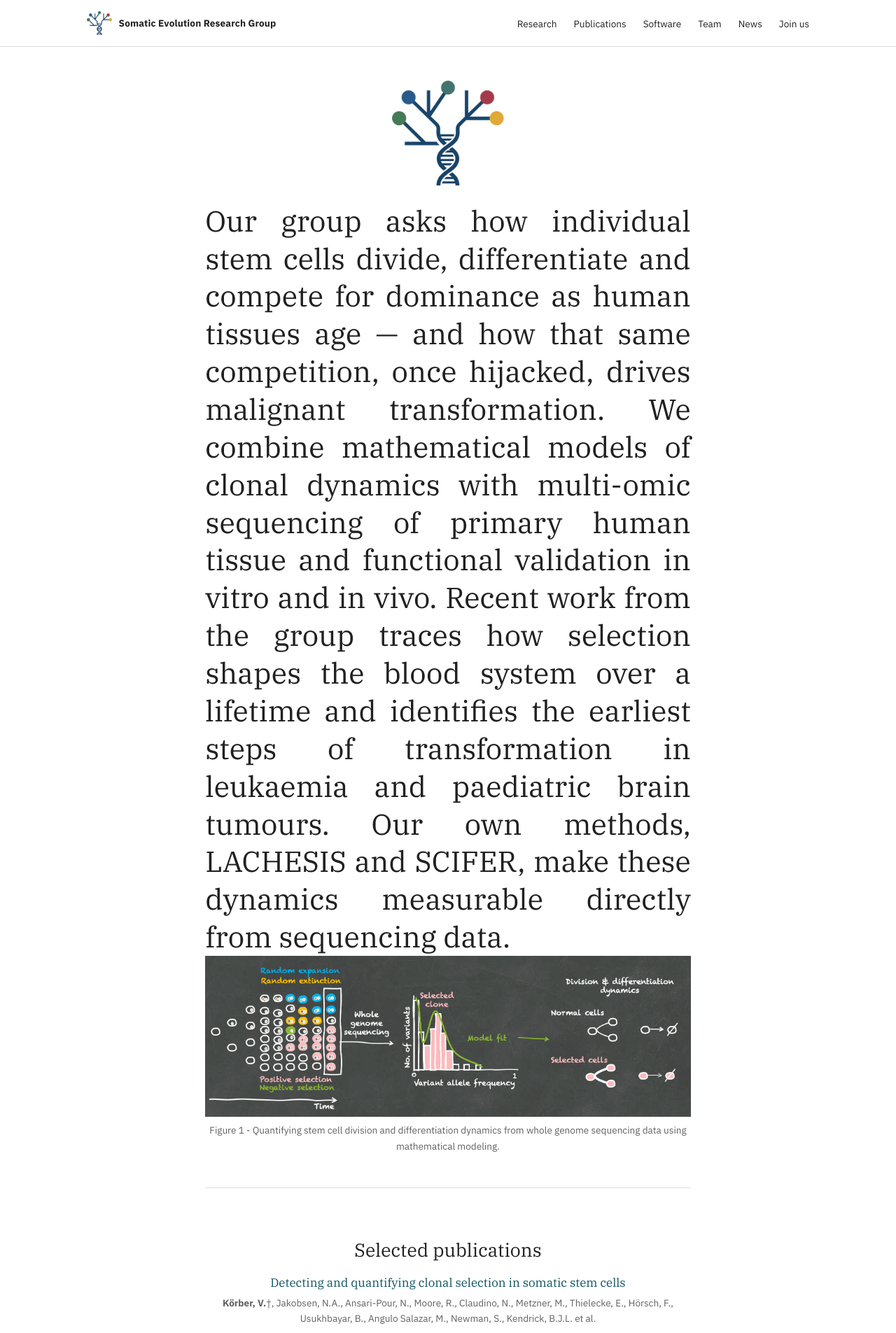
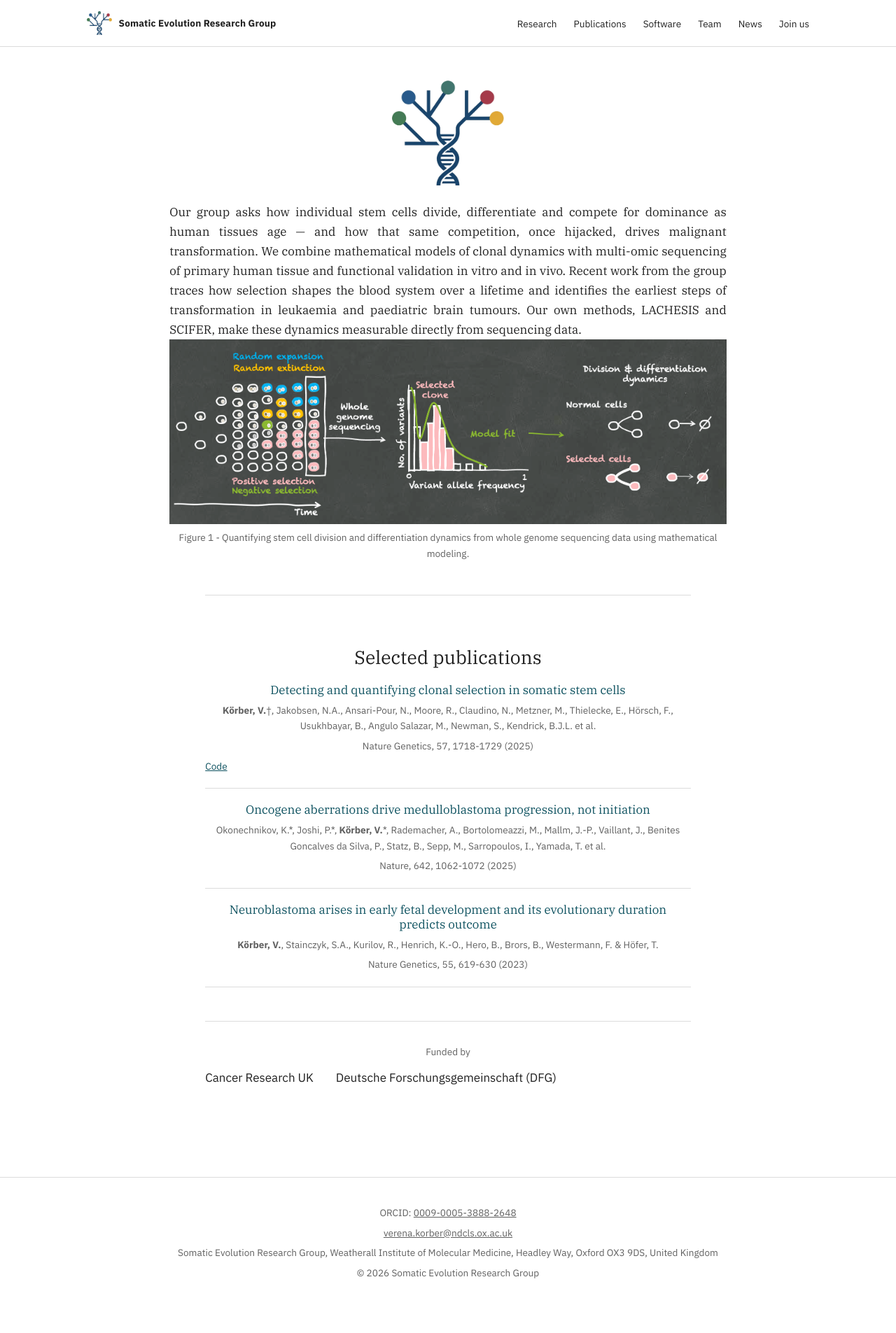
Before and after one commit to VerenaK90/VerenaK90.github.io, a Jekyll site: the page built from index.md, in a window 1280 px wide. Shown: the top 1905 px of the page at 70% size. Built offline with Jekyll 4.4.1, drawn with Linux system fonts in a browser that asks for light colours; after the commit the page ends 1863 px from its top, so only the background shows below that.

Commit message:
Match homepage statement text to body size and widen its column
The landing-page intro used an oversized 'statement' font-size and a
narrower 68ch measure than the rest of the site; both are now
consistent with the Research page's body text, and the wider column
leaves smaller side margins.

Co-Authored-By: Claude Sonnet 5 <noreply@anthropic.com>

```diff
--- a/assets/css/main.css
+++ b/assets/css/main.css
@@ -54,7 +54,6 @@
   --size-h3: 1.33rem;
   --size-h2: 1.66rem;
   --size-h1: 2.07rem;
-  --size-statement: 2.59rem;
 
   --measure: 68ch;
   --container: 1080px;
@@ -249,11 +248,8 @@ code, .mono {
   padding: 3rem var(--space) 4rem;
 }
 .home__statement {
+  max-width: 78ch;
   margin: 0 auto;
-}
-.home__statement p:first-child {
-  font-size: var(--size-statement);
-  line-height: 1.3;
 }
 .home__highlights,
 .home__funders {
```
